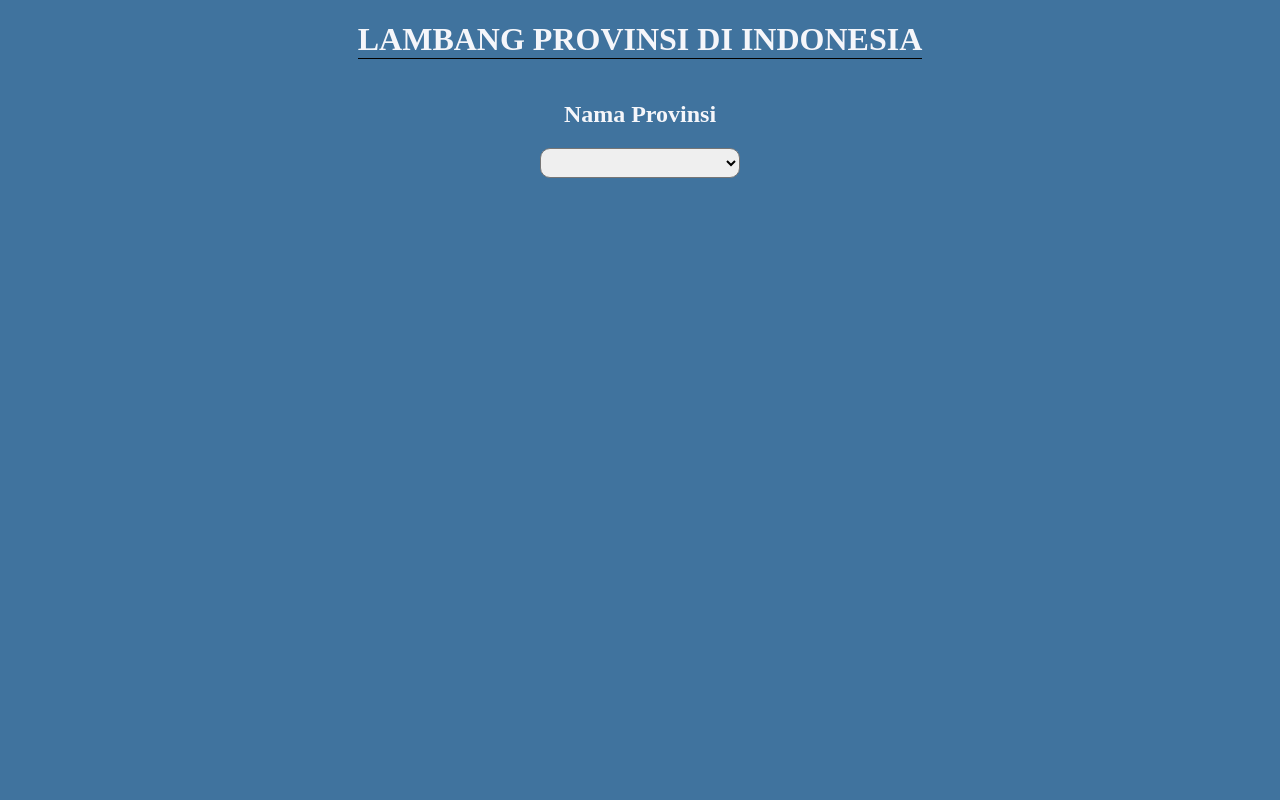
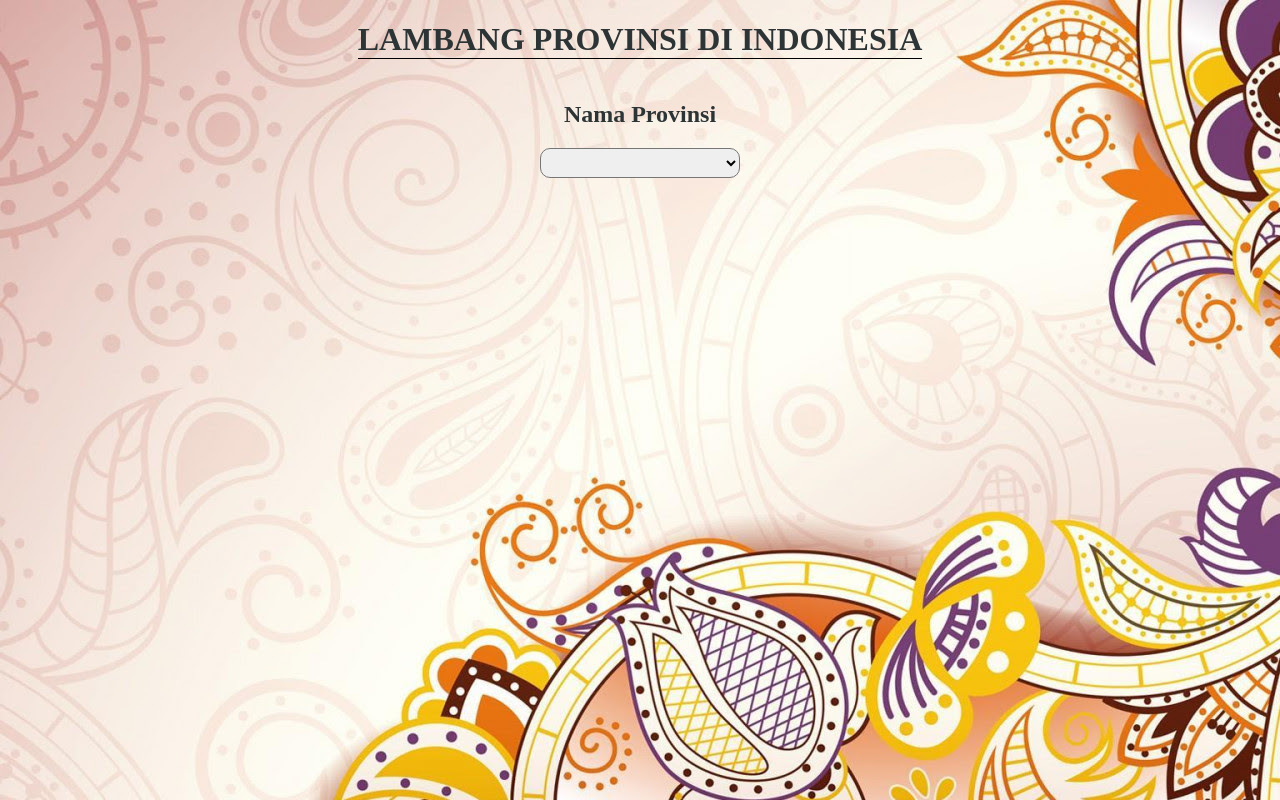
Before and after one commit to Zhafranath/projectProgate, a plain HTML site: page index.html in a window 1280 px wide. Drawn offline with Linux system fonts and the light colour scheme; no server answers.

Commit message:
tambah background

```diff
--- a/index.css
+++ b/index.css
@@ -2,10 +2,10 @@ body{
     margin: auto 0;
     padding: 0;
     text-align: center;
-    background-color: #40739e;
+    background-image: url(./background.jpg);
 }
 h1{
-    color: #f5f6fa;
+    color: #2d3436;
     display: inline-block;
     font-size: 32px;
     max-width: fit-content;
@@ -26,5 +26,5 @@ select{
     margin-bottom: 10px;
 }
 h2{
-    color: #f5f6fa;
+    color: #2d3436;
 }
```
Also changed, not shown: background.jpg (added).
